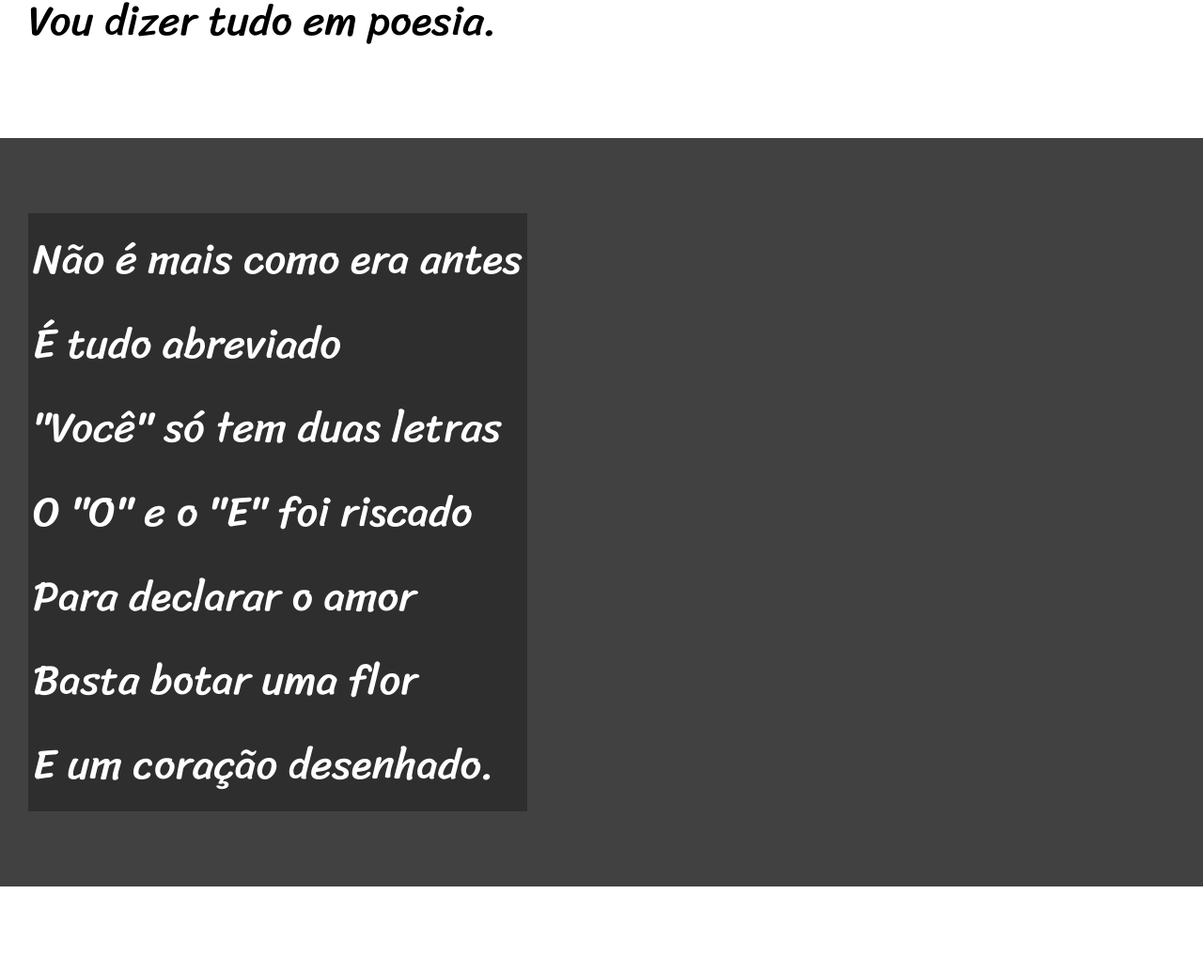
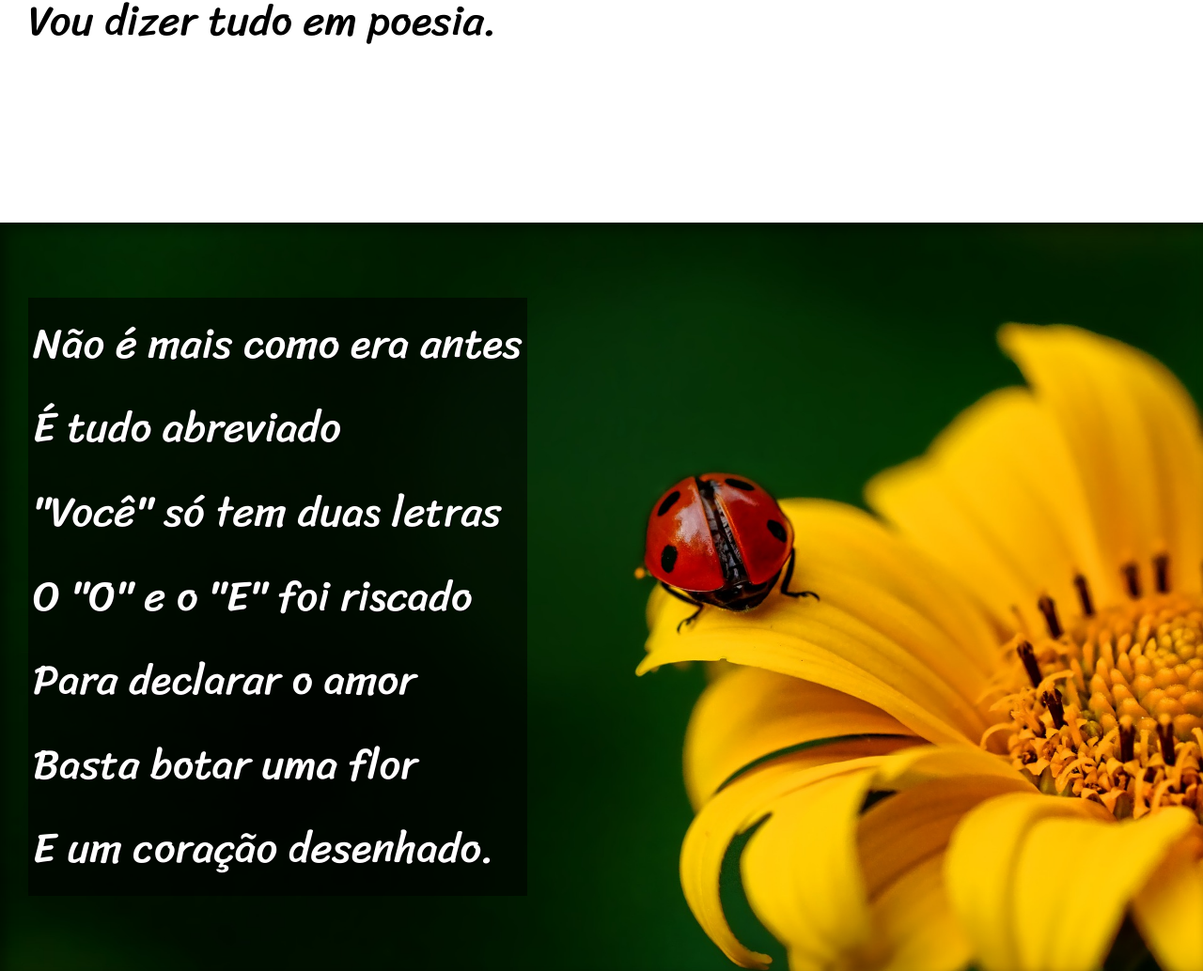
Before and after one commit to albvieiraa/html-css, a plain HTML site: page desafios/d012/index.html in a window 1280 px wide. Shown: the part 900-1934 px from the top of the page at 94% size. Drawn offline with Linux system fonts and the light colour scheme.

Commit message:
imagem adicionada

```diff
--- a/desafios/d012/index.html
+++ b/desafios/d012/index.html
@@ -27,7 +27,7 @@
     </section>
 
 
-    <section class="imagem">
+    <section class="imagem" id="img01">
         <p>
             Não é mais como era antes <br>
             É tudo abreviado <br>
@@ -65,7 +65,7 @@
     </section>
 
 
-    <section class="imagem">
+    <section class="imagem" id="img02">
         <p>
             Tenho saudade das cartas <br>
             Escritas com a própria mão <br>
--- a/desafios/d012/style.css
+++ b/desafios/d012/style.css
@@ -56,6 +56,10 @@ section {
 
 }
 
+section > p {
+    padding-bottom: 2em;
+}
+
 section.normal{
     background-color: white;
     color: black;
@@ -64,12 +68,25 @@ section.normal{
 section.imagem{
     background-color: rgba(0, 0, 0, 0.616);
     color: white;
+    box-shadow: inset 6px 6px 13px 0px rgba(0, 0, 0, 0.445);
+    background-size: cover;
+    background-position: right center;
+    background-attachment: fixed;
 }
 
 section.imagem > p {
-    background-color: rgba(0, 0, 0, 0.288);
+    background-color: rgba(0, 0, 0, 0.555);
     display: inline-block;
     padding: 5px;
+    text-shadow: 1px 1px 0px black;
+}
+
+section#img01 {
+    background-image: url(imagens/background001.jpg);
+}
+
+section#img02 {
+    background-image: url(imagens/background002.jpg);
 }
 
 footer{
```
